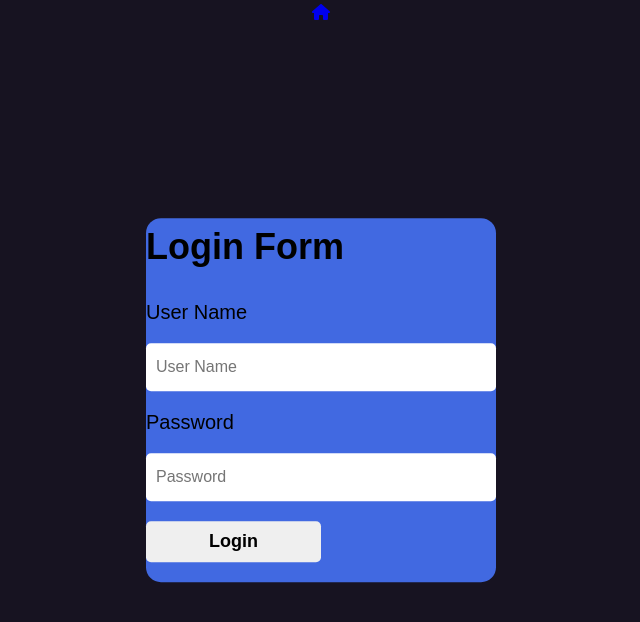
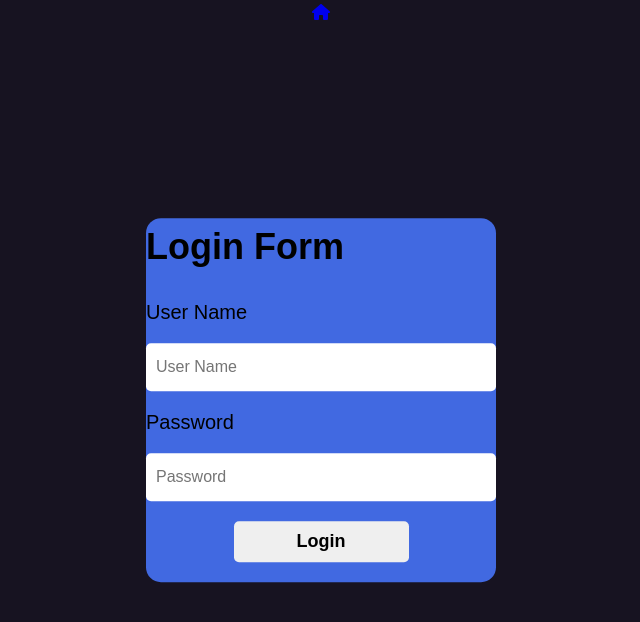
Before and after one commit to nirvanafan205/Full-Stack-Web-Development, a React (Vite) app: page /login in a window 1280 px wide. Shown: the top 622 px of the page, without its empty margins (319-959 px from the left). Built offline with nearby package versions, Linux system fonts and the light colour scheme.

Commit message:
centered login button

```diff
--- a/src/LoginPage.jsx
+++ b/src/LoginPage.jsx
@@ -22,9 +22,14 @@ const LoginPage = () => {
           <form action="#" method="post">
             <p>User Name</p>
             <input className="input" type="text" name="user" placeholder="User Name" />
+
             <p>Password</p>
             <input className="input" type="password" name="password" placeholder="Password" />
-            <button className="loginButton" type="submit">Login</button>
+
+            <div className="wrapper">
+              <button className="loginButton" type="submit">Login</button>
+            </div>
+
           </form>
         </div>
       </div>
--- a/src/style.css
+++ b/src/style.css
@@ -94,7 +94,6 @@ h1 {
 }
 
 .login-form button {
-
     font-size: 18px;
     font-weight: bold;
     margin: 20px 0;
@@ -113,3 +112,8 @@ h1 {
     padding-left: 3rem;
     padding-right: 3rem;
 }
+
+.wrapper {
+    display: flex;
+    justify-content: center;
+}
```
